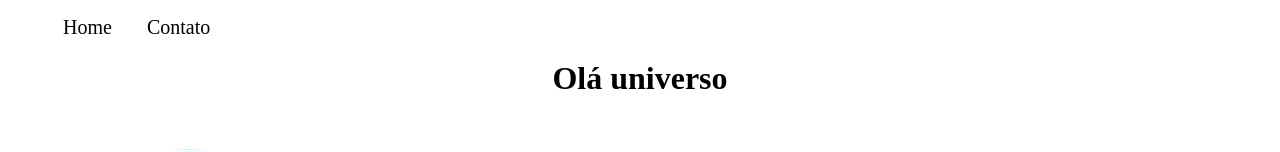
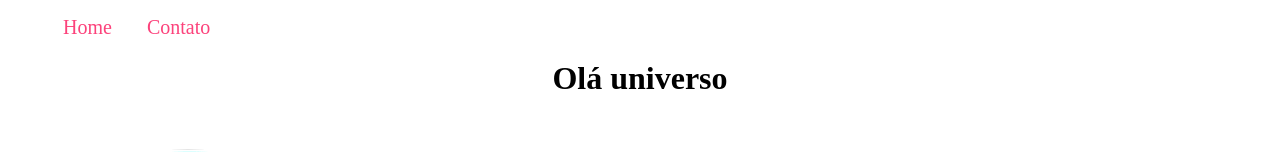
Before and after one commit to beatrizramoss/fundamentos-web, a plain HTML site: page index.html in a window 1280 px wide. Shown: the top 152 px of the page. Drawn offline with Linux system fonts and the light colour scheme.

Commit message:
Fix: style

```diff
--- a/assets/css/style.css
+++ b/assets/css/style.css
@@ -21,7 +21,7 @@
 
 #menu li a {
     text-decoration: none;
-    color: black;
+    color: #FC427B;
     font-size: 20px;
 }
 
```
